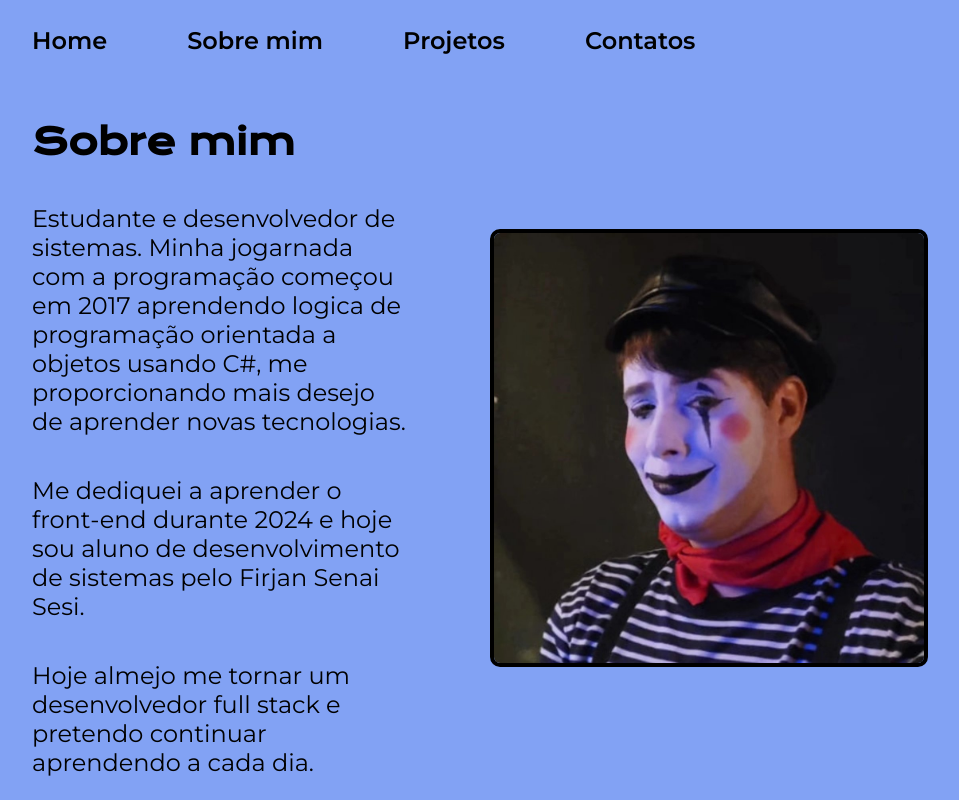
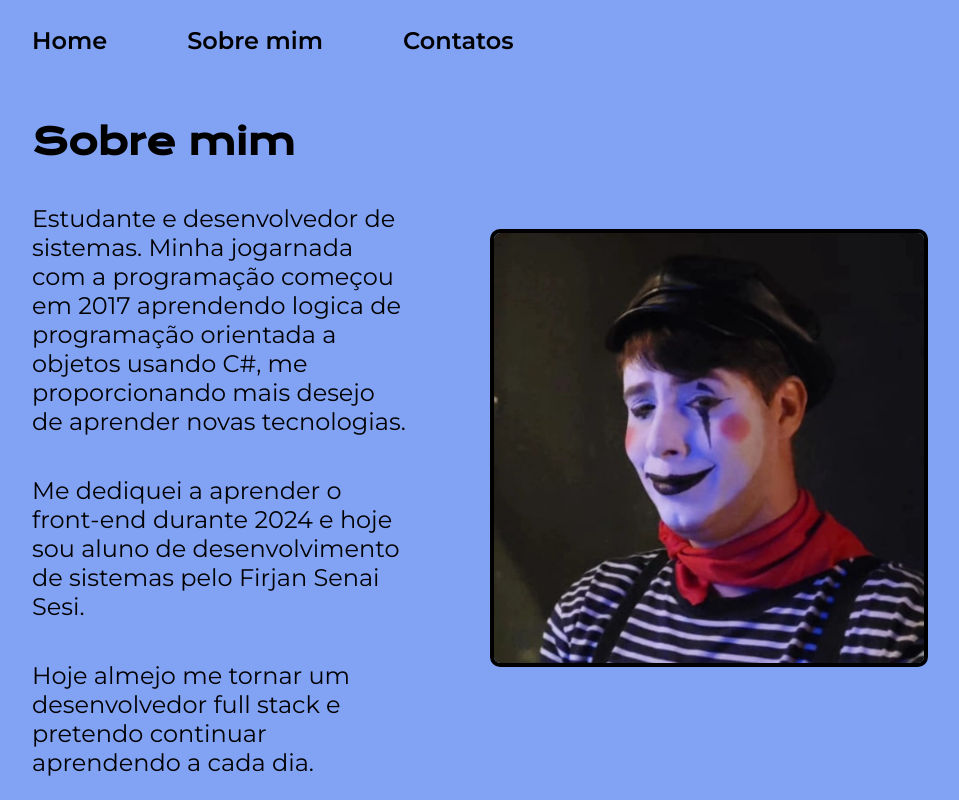
Before and after one commit to CassioOliveirasilva/Portfolio-Senai, a plain HTML site: page about.html in a window 1280 px wide. Shown: the top 800 px of the page, without its empty margins (160-1119 px from the left). Drawn offline with nearby package versions, Linux system fonts and the light colour scheme.

Commit message:
retirada do projetos no header

```diff
--- a/about.html
+++ b/about.html
@@ -11,7 +11,6 @@
         <navi class="cabecalho_menu">
             <a class="cabecalho_menu_link" href="index.html">Home</a>
             <a class="cabecalho_menu_link" href="about.html">Sobre mim</a>
-            <a class="cabecalho_menu_link" href="#projetos">Projetos</a>
             <a class="cabecalho_menu_link" href="#contatos">Contatos</a>
         </navi>
       </header>
```
